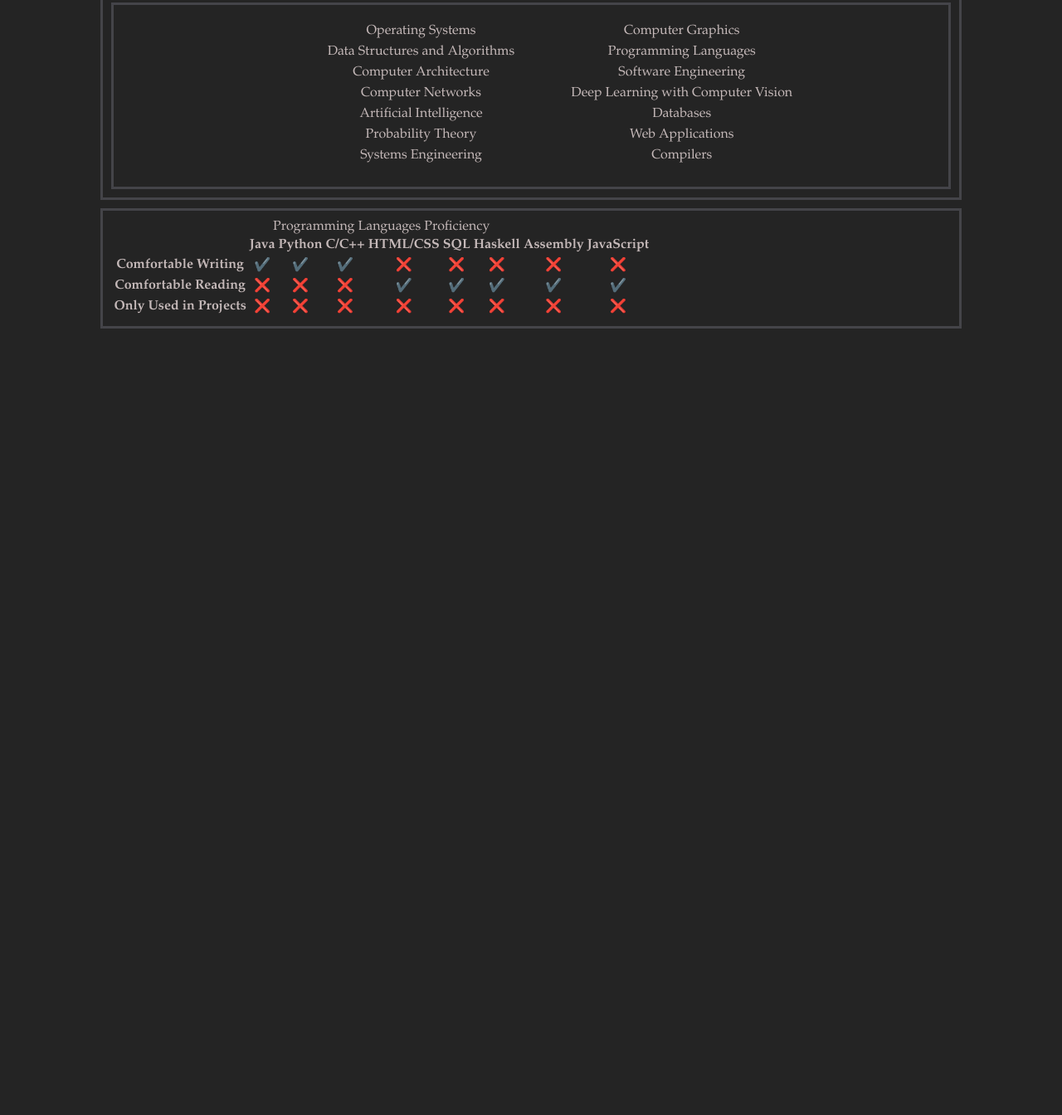
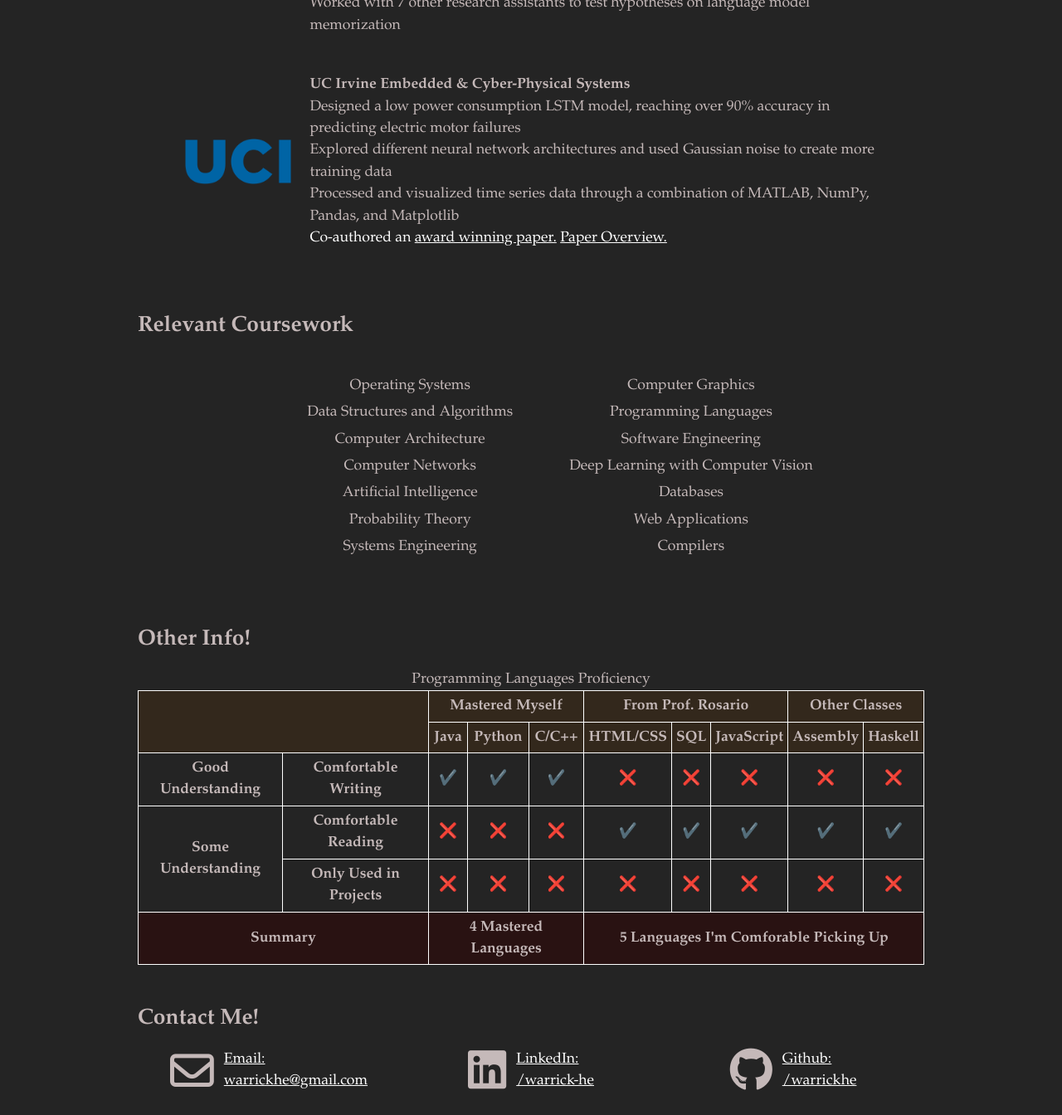
Before and after one commit to warrickhe/AboutMe, a plain HTML site: page index.html in a window 1280 px wide. Shown: the part 1220-2564 px from the top of the page at 83% size. Before the commit the page ends 1624 px from the top, so only its background shows below. Drawn offline with Linux system fonts and the light colour scheme.

Commit message:
144 Submission Ready
HTML & CSS checked

```diff
--- a/index.html
+++ b/index.html
@@ -1,17 +1,25 @@
 <!doctype html>
-<html>
+<html lang="en">
   <head>
     <title>Warrick He</title>
     <link rel="stylesheet" href="style.css">
+    <link rel="stylesheet" href="https://cdnjs.cloudflare.com/ajax/libs/font-awesome/6.5.2/css/all.min.css">
     <meta charset="UTF-8">
     <meta name="author" content="Warrick He">
   </head>
   <body>
     <div class="resume_section">
-        <div>
         <h1>
             Warrick Leon Liyang He
         </h1>
+        <div class="resume_item">
+
+            <img src="images/my_name.jpeg" alt="profile picture">
+            <p>
+                Hello! I am Warrick He, a junior at UCLA earning his Bachelor's degree in Computer Science.
+                I am interested in Software Engineering, Databases, Operating Systems, and Systems Engineering.
+                In my free time, I like to play badminton or read books. I'm currently on the Mistborn series!
+            </p>
         </div>
     </div>
 
@@ -29,8 +37,8 @@
                 <br>Writing Python tools to analyze the performance of distributed systems under the stress of 3000 virtual machines
             </p>
         </div>
-        <div class="resume_item" alt="UmboCV">
-            <img src="images/umbo_cv.png">
+        <div class="resume_item" >
+            <img src="images/umbo_cv.png" alt="UmboCV">
             <p>
                 <strong>Umbo Computer Vision — Software Engineer Intern</strong><br>
                 Wrote a Python script that can generate videos of people walking or standing at any distance on any background
@@ -70,7 +78,7 @@
                 <br>
                 <span style="color:white">
                     Co-authored an <a href="ieeexplore.ieee.org/document/9556333">award winning paper.</a>
-                    <a href="Paper Overview: archive-www.ics.uci.edu/community/news/view news.php?id=2063">Paper Overview.</a>
+                    <a href="https://archive-www.ics.uci.edu/community/news/view_news.php?id=2063">Paper Overview.</a>
                 </span>
             </p>
         </div>
@@ -104,27 +112,34 @@
             </ul>
         </div>
     </div>
-    <div class="resume_section center">
+    <div class="resume_section">
+        <h2>Other Info!</h2>
+        <div class="center">
             <table>
                 <caption>
                     Programming Languages Proficiency
                 </caption>
-
                 <thead>
                     <tr>
-                <th scope="col"></th>
+                        <th scope="col" rowspan="2" colspan="2"></th>
+                        <th scope="col" colspan="3">Mastered Myself</th>
+                        <th scope="col" colspan="3">From Prof. Rosario</th>
+                        <th scope="col" colspan="2">Other Classes</th>
+                    </tr>
+                    <tr>
                         <th scope="col">Java</th>
                         <th scope="col">Python</th>
                         <th scope="col">C/C++</th>
                         <th scope="col">HTML/CSS</th>
                         <th scope="col">SQL</th>
+                        <th scope="col">JavaScript</th>
+                        <th scope="col">Assembly</th>
                         <th scope="col">Haskell</th>
-                <th scope="col">Assembly</th>
-                <th scope="col">JavaScript</th>
                     </tr>
                 </thead>
                 <tbody>
                     <tr>
+                        <th scope="row" rowspan="1">Good Understanding</th>
                         <th scope="row">Comfortable Writing</th>
                         <td>✔️</td>
                         <td>✔️</td>
@@ -136,6 +151,7 @@
                         <td>❌</td>
                     </tr>
                     <tr>
+                        <th scope="row" rowspan="2">Some Understanding</th>
                         <th scope="row">Comfortable Reading</th>
                         <td>❌</td>
                         <td>❌</td>
@@ -158,7 +174,42 @@
                         <td>❌</td>
                     </tr>
                 </tbody>
+                <tfoot>
+                    <tr>
+                        <th scope="col" colspan="2">Summary</th>
+                        <th scope="col" colspan="3">4 Mastered Languages</th>
+                        <th scope="col" colspan="5">5 Languages I'm Comforable Picking Up</th>
+                    </tr>
+                </tfoot>
             </table>
+        </div>
+    </div>
+    <div class="resume_section">
+        <h2>Contact Me!</h2>
+        <div id="contacts">
+            <div class="resume_item" style="justify-content: center">
+                <i class="fa-regular fa-envelope"></i>
+                <a href="mailto:warrickhe@gmail.com">
+                    Email: <br>
+                     warrickhe@gmail.com
+                </a>
+            </div>
+            <div class="resume_item" style="justify-content: center">
+                <i class="fa-brands fa-linkedin"></i>
+                <a href="https://www.linkedin.com/in/warrick-he/">
+                    LinkedIn: <br>
+                    /warrick-he
+                </a>
+            </div>
+            <div class="resume_item" style="justify-content: center">
+                <i class="fa-brands fa-github"></i>
+                <a href="https://github.com/warrickhe">
+                    Github: <br>
+                    /warrickhe
+                </a>
+            </div>
+        </div>
+
     </div>
   </body>
 </html>
--- a/style.css
+++ b/style.css
@@ -4,14 +4,30 @@ html {
     font-family: 'Garamond';
     font-style: normal;
     font-variant: slashed-zero;
+    line-height: 1.5em;
+    font-size: 1.1em;
 }
 
 h1 {
     color: #FFF;
+    font-variant: small-caps;
+    font-family: 'Blippo';
 }
 
-a {
-color: #FFF;
+a:link {
+    color: #FFF;
+}
+
+a:visited {
+    color: rgb(86, 86, 168);
+}
+
+a:hover {
+    color: hotpink;
+}
+
+a:active {
+    color: rgb(54, 54, 116);
 }
 
 img {
@@ -21,12 +37,24 @@ img {
     padding: 10px;
 }
 
-td {
-    text-align: center;
+i {
+    font-size: 3em;
 }
 
-div {
-    border: 3px solid rgb(68, 68, 73);
+table, th, td {
+    border: 1px solid white;
+    border-collapse: collapse;
+    text-align: center;
+    padding: 5px;
+    margin:auto;
+}
+
+thead {
+    background-color: rgb(51, 40, 28);
+}
+
+tfoot {
+    background-color: rgb(41, 18, 18);
 }
 
 ul {
@@ -48,7 +76,7 @@ ul > li > ul {
 
 .resume_section {
     margin: auto;
-    width: 80%;
+    width: 75%;
     padding: 10px;
     text-align: left;
     margin-top: 10px;
@@ -62,8 +90,16 @@ ul > li > ul {
     gap: 12px;
     margin: auto;
     margin-bottom: 10px;
+    text-align: left;
 }
 
 .center{
     text-align: center;
 }
+
+#contacts {
+    align-items:center;
+    text-align: center;
+    display: flex;
+    justify-content: space-between;
+}
```
Lines whose indentation alone changed are shown as unchanged.
